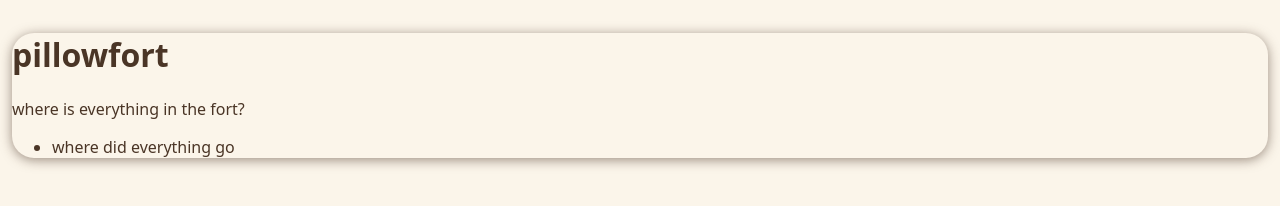
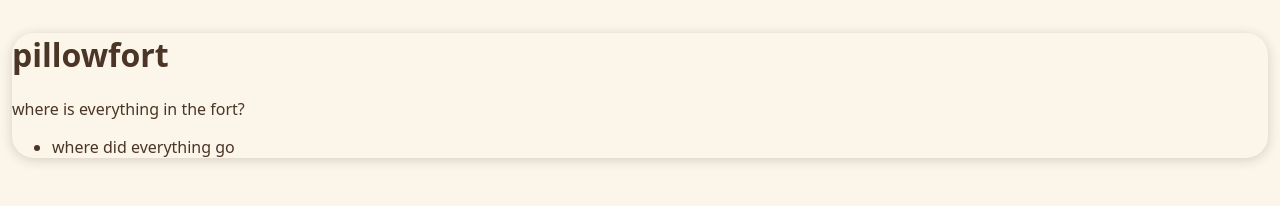
Before and after one commit to hacky-camper/the-3am-commit, a website with bundled scripts: page index.html in a window 1280 px wide. Built offline with nearby package versions, Linux system fonts and the light colour scheme; files whose address does not match are found by name.

Commit message:
one more

```diff
--- a/style.css
+++ b/style.css
@@ -16,7 +16,7 @@ body {
 
 .card {
   border-radius: var(--radius);
-  box-shadow: 0 2px 12px rgba(74, 53, 38, 0.55);
+  box-shadow: 0 2px 12px rgba(74, 53, 38, 0.20);
 }
 
 .cushion {
```
